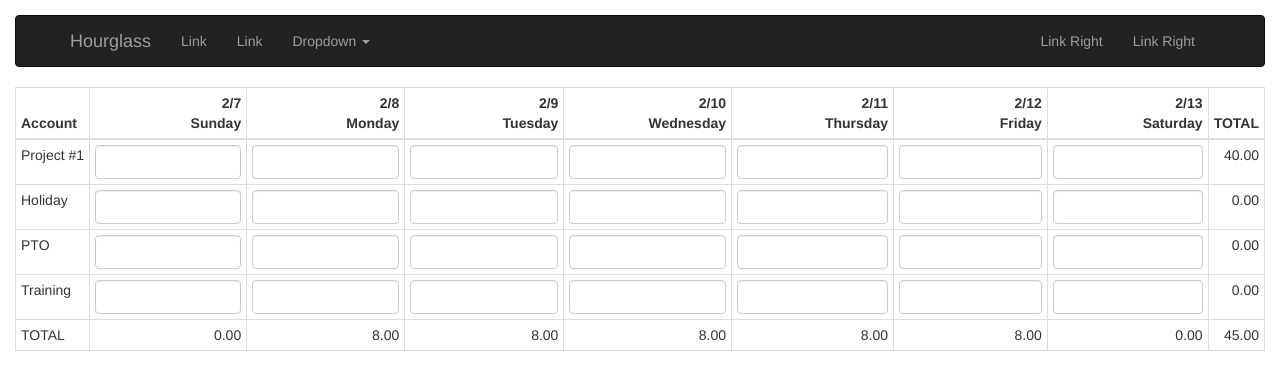
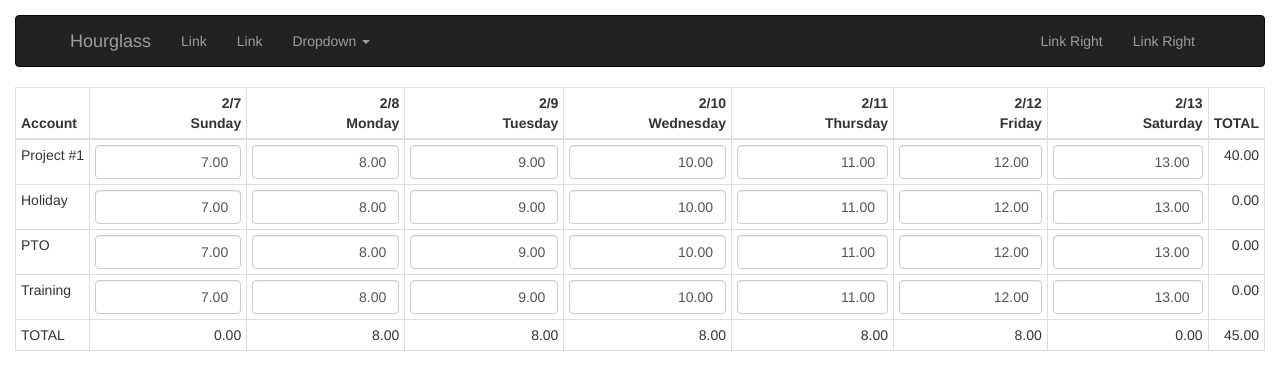
Before and after one commit to rkiel/hourglass, a React app: page / in a window 1280 px wide. Shown: the top 390 px of the page. Built offline with nearby package versions, Linux system fonts and the light colour scheme.

Commit message:
bootstrap: start using values for input fields

```diff
--- a/src/DataCell.jsx
+++ b/src/DataCell.jsx
@@ -2,10 +2,26 @@ import React from 'react';
 
 import {FormControl} from 'react-bootstrap';
 
-function DataCell ({}) {
+import Hours from './util/Hours';
+
+function handleChange(e) {
+  let userInput = e.target.value;
+  let userValue = 0;
+  if (userInput.match(/^\d$/) ||
+      userInput.match(/^\d\d$/) ||
+      userInput.match(/^\d\.\d?\d?$/) ||
+      userInput.match(/^\d\d\.\d?\d?$/)) {
+    userValue = parseInt((parseFloat(userInput) * 100).toFixed());
+  } else {
+    userInput = '';
+    userValue = null;
+  }
+}
+
+function DataCell ({hours}) {
   return (
     <td>
-      <FormControl  style={{textAlign: 'right'}} type="text"  maxLength={5} />
+      <FormControl value={Hours.toDollars(hours)} style={{textAlign: 'right'}} type="text"  maxLength={5} onChange={handleChange}/>
     </td>
   );
 }
--- a/src/DataCellRow.jsx
+++ b/src/DataCellRow.jsx
@@ -1,20 +1,17 @@
 import React from 'react';
+import _ from 'lodash';
 
 import DataLabel from './DataLabel.jsx';
 import DataCell from './DataCell.jsx';
 import DataNumber from './DataNumber.jsx';
 
-function DataCellRow ({label, total}) {
+function DataCellRow ({label, total, cells}) {
+  const dataCells = _.map(cells, cell => <DataCell key={cell.day} hours={cell.hours}/>)
+
   return (
     <tr>
       <DataLabel label={label} />
-      <DataCell />
-      <DataCell />
-      <DataCell />
-      <DataCell />
-      <DataCell />
-      <DataCell />
-      <DataCell />
+      {dataCells}
       <DataNumber value={total} />
     </tr>
   );
--- a/src/Hourglass.jsx
+++ b/src/Hourglass.jsx
@@ -14,7 +14,7 @@ import Hours from './util/Hours';
 class Hourglass extends Component {
 
   render() {
-    const cellRows = _.map(this.props.cellRows, row => (<DataCellRow key={row.code} label={row.label} total={Hours.toDollars(row.weeklyTotal)} />));
+    const cellRows = _.map(this.props.cellRows, row => (<DataCellRow key={row.code} label={row.label} cells={row.cells} total={Hours.toDollars(row.weeklyTotal)} />));
     const week = _.map(this.props.week, day => (<HeaderNumber key={day.day} label={day.label} month={day.month} day={day.day} year={day.year} />));
     const totals = _.map(this.props.week, day => (<DataNumber key={day.day} value={Hours.toDollars(day.dailyTotal)} />));
 
--- a/src/index.jsx
+++ b/src/index.jsx
@@ -3,11 +3,19 @@ import ReactDOM from 'react-dom';
 
 import Hourglass from './Hourglass.jsx';
 
+function cell(day) {
+  return {
+    day,
+    month: 2,
+    year: 2017,
+    hours: day*100
+  }
+}
 const rows = [
-  {code: "P1", label: "Project #1", weeklyTotal: 4000},
-  {code: "H", label: "Holiday", weeklyTotal: 0},
-  {code: "P", label: "PTO", weeklyTotal: 0},
-  {code: "T", label: "Training", weeklyTotal: 0}
+  {code: "P1", label: "Project #1", cells: [cell(7),cell(8),cell(9),cell(10),cell(11),cell(12),cell(13)], weeklyTotal: 4000},
+  {code: "H", label: "Holiday", cells: [cell(7),cell(8),cell(9),cell(10),cell(11),cell(12),cell(13)], weeklyTotal: 0},
+  {code: "P", label: "PTO", cells: [cell(7),cell(8),cell(9),cell(10),cell(11),cell(12),cell(13)], weeklyTotal: 0},
+  {code: "T", label: "Training", cells: [cell(7),cell(8),cell(9),cell(10),cell(11),cell(12),cell(13)], weeklyTotal: 0}
 ];
 
 const week = [
```
